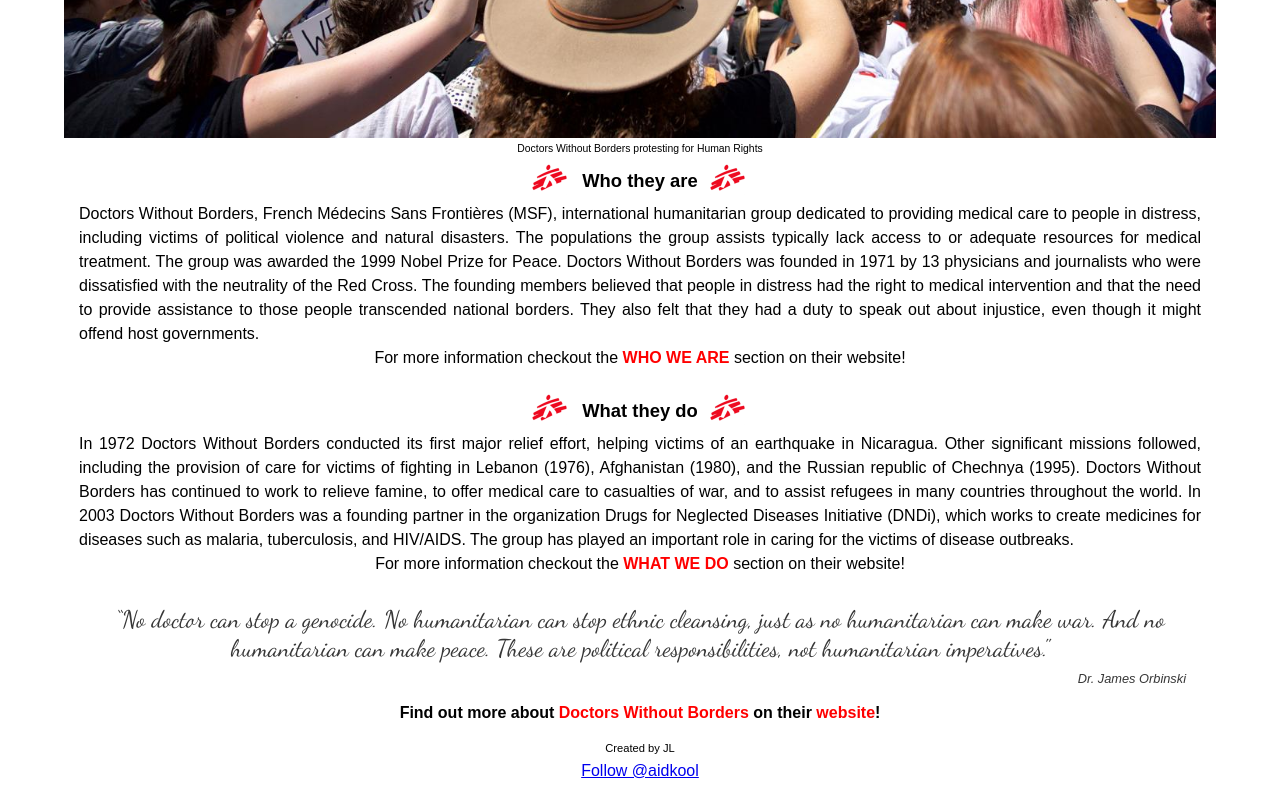
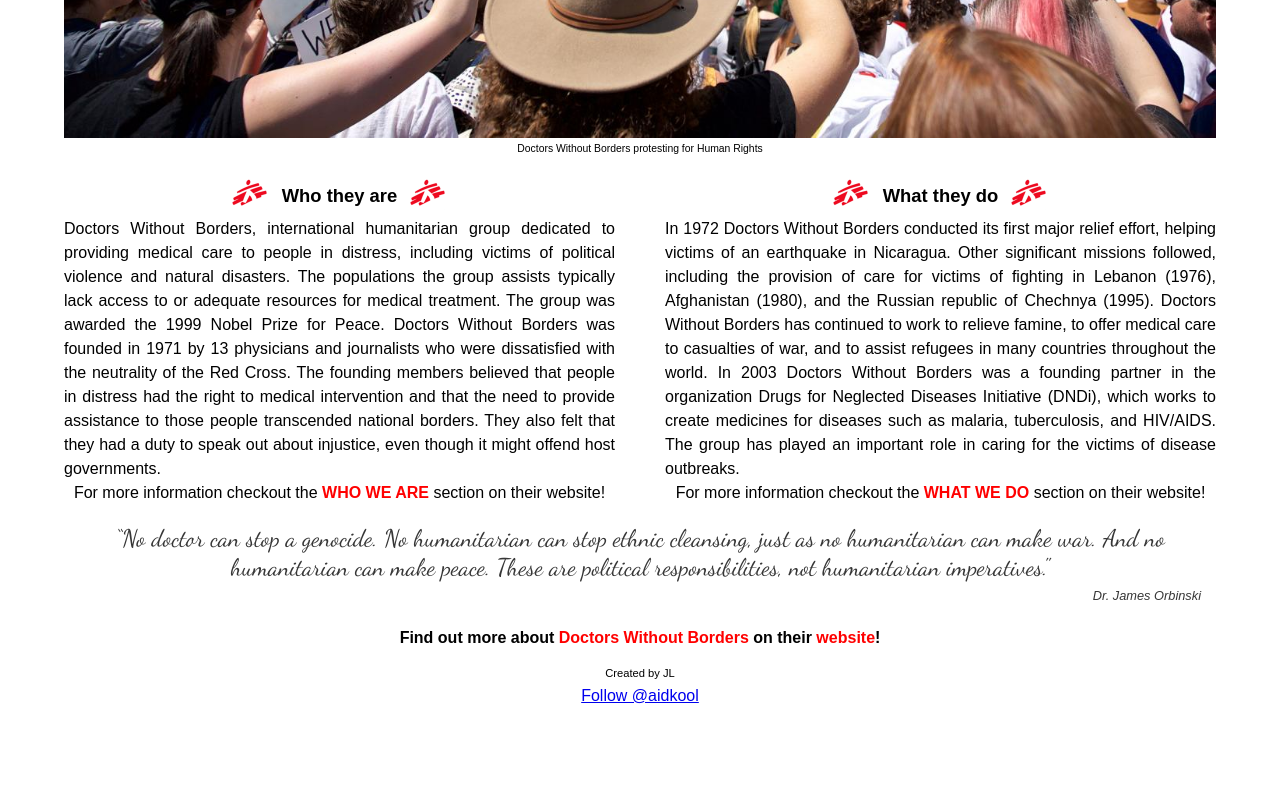
Before and after one commit to AidKool/FreeCodeCamp-TributePage, a plain HTML site: page index.html in a window 1280 px wide. Shown: the part 490-1290 px from the top of the page. After the commit the page ends 1215 px from the top, so only its background shows below. Drawn offline with Linux system fonts and the light colour scheme.

Commit message:
Changed layout of #tribute-info for widths over 1024px

```diff
--- a/css/style.css
+++ b/css/style.css
@@ -19,16 +19,15 @@
   grid-column: 1/ -1;
   display: grid;
   grid-template-columns: auto 1fr;
-  grid-auto-rows: flow;
+  grid-auto-rows: auto;
 }
 
 #title {
-  grid-column: 2 / span 1;
-  margin: 0;
   display: flex;
   flex-direction: column;
   justify-content: center;
   align-items: flex-start;
+  margin: 0;
 }
 
 #title>h1 {
@@ -41,7 +40,7 @@
 
 #title>p {
   font-size: 0.75rem;
-  text-align: center;
+  text-align: left;
   font-family: 'Montserrat', sans-serif;
 }
 
@@ -69,6 +68,7 @@
 }
 
 .content {
+  margin-top: 10px;
   grid-column: 1 / -1;
 }
 
@@ -83,19 +83,13 @@
 #tribute-info {
   width: 100%;
   height: auto;
-  padding: 0 15px;
+  padding: 0;
   background: #FFFFFF;
   display: flex;
   flex-direction: column;
   justify-content: center;
   align-items: center;
   box-sizing: border-box;
-}
-
-#tribute-info>section {
-  padding: 15px 0;
-  height: auto;
-  width: 100%;
 }
 
 #tribute-info .header {
@@ -122,6 +116,13 @@
   display: flex;
   flex-direction: column;
   align-items: center;
+  height: auto;
+  width: 100%;
+  margin: 20px 0;
+}
+
+#tribute-info>section>p:last-of-type {
+  text-align: center;
 }
 
 #tribute-info .header>h2 {
@@ -162,13 +163,23 @@ a[href^="http://"]:hover, a[href^="https://"]:hover {
   color: #FFB100;
 }
 
-#tribute-info blockquote, #tribute-info>section:last-of-type>p {
+#quote {
+  padding-bottom: 25px;
+}
+
+#quote>blockquote, #quote>p {
   color: #363636;
   margin: 0;
   padding: 0;
 }
 
-#tribute-info>section:last-of-type>p {
+#quote blockquote {
+  font-family: 'Dancing Script', cursive;
+  font-size: 1.5rem;
+  text-align: center;
+}
+
+#quote>p {
   box-sizing: border-box;
   font-family: Arial, Helvetica, sans-serif;
   font-style: italic;
@@ -177,12 +188,6 @@ a[href^="http://"]:hover, a[href^="https://"]:hover {
   padding-right: 15px;
   text-align: right;
   width: 100%;
-}
-
-#tribute-info blockquote {
-  font-family: 'Dancing Script', cursive;
-  font-size: 1.5rem;
-  text-align: center;
 }
 
 footer {
@@ -209,3 +214,20 @@ footer p {
     font-size: 1rem;
   }
 }
+
+@media (min-width: 1024px) {
+  #tribute-info {
+    display: flex;
+    flex-direction: row;
+    align-items: flex-start;
+    background: #FFFFFF;
+  }
+  #tribute-info>section:first-child {
+    padding-left: 0px;
+    padding-right: 25px;
+  }
+  #tribute-info>section:last-child {
+    padding-right: 0px;
+    padding-left: 25px;
+  }
+}
--- a/index.html
+++ b/index.html
@@ -32,15 +32,7 @@
           <div class="header">
             <h2>Who they are</h2>
           </div>
-          <p>Doctors Without Borders, French Médecins Sans Frontières (MSF), international humanitarian group
-            dedicated to providing medical care to people in distress, including victims of political violence and
-            natural disasters. The populations the group assists typically lack access to or adequate resources for
-            medical treatment. The group was awarded the 1999 Nobel Prize for Peace.
-            Doctors Without Borders was founded in 1971 by 13 physicians and journalists who were dissatisfied with
-            the neutrality of the Red Cross. The founding members believed that people in distress had the right to
-            medical intervention and that the need to provide assistance to those people transcended national borders.
-            They also felt that they had a duty to speak out about injustice, even though it might offend host
-            governments.</p>
+          <p>Doctors Without Borders, international humanitarian group dedicated to providing medical care to people in distress, including victims of political violence and natural disasters. The populations the group  assists typically lack access to or adequate resources for medical treatment. The group was awarded the 1999 Nobel Prize for Peace. Doctors Without Borders was founded in 1971 by 13 physicians and journalists who were dissatisfied with the neutrality of the Red Cross. The founding members believed that people in distress had the right to medical intervention and that the need to provide assistance to those people transcended national borders. They also felt that they had a duty to speak out about injustice, even though it might offend host governments.</p>
           <p>
             For more information checkout the <span><a href="https://www.doctorswithoutborders.org/who-we-are">WHO WE
                 ARE</a></span> section on their website!
@@ -63,12 +55,12 @@
                 DO</a></span> section on their website!
           </p>
         </section>
-        <section class="last">
-          <blockquote>“No doctor can stop a genocide. No humanitarian can stop ethnic cleansing, just as no humanitarian
-            can make war. And no humanitarian can make peace. These are political responsibilities, not humanitarian
-            imperatives."</blockquote>
-          <p>Dr. James Orbinski</p>
-        </section>
+      </div>
+      <div id="quote">
+        <blockquote>“No doctor can stop a genocide. No humanitarian can stop ethnic cleansing, just as no humanitarian
+          can make war. And no humanitarian can make peace. These are political responsibilities, not humanitarian
+          imperatives."</blockquote>
+        <p>Dr. James Orbinski</p>
       </div>
       <h3>Find out more about <span class="red">Doctors Without Borders</span> on their <a id="tribute-link"
           target="_blank" href="https://www.doctorswithoutborders.org/">website</a>!</h3>
```
